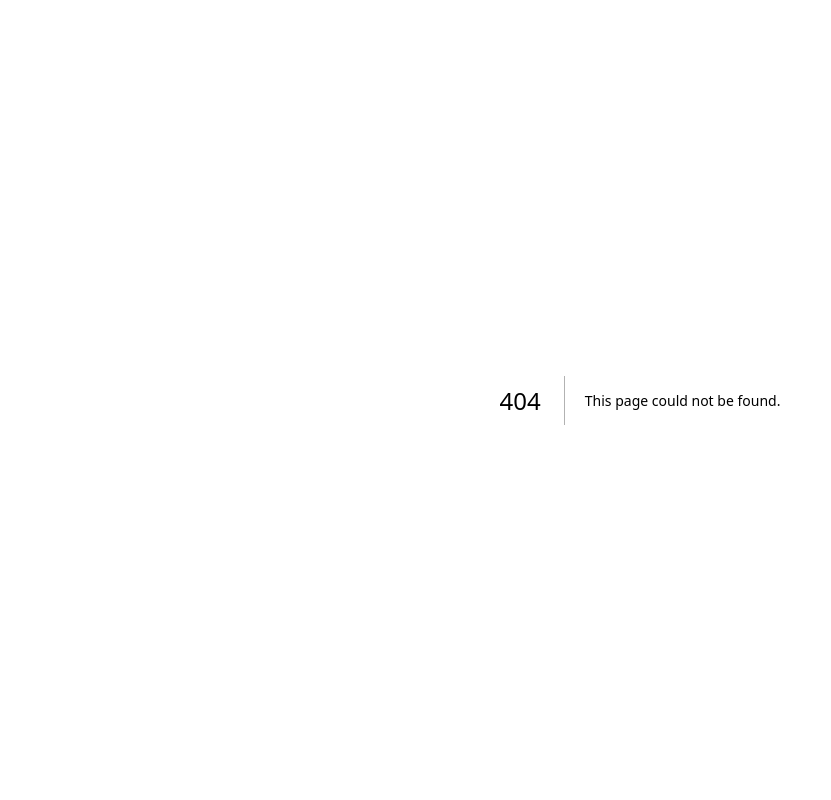
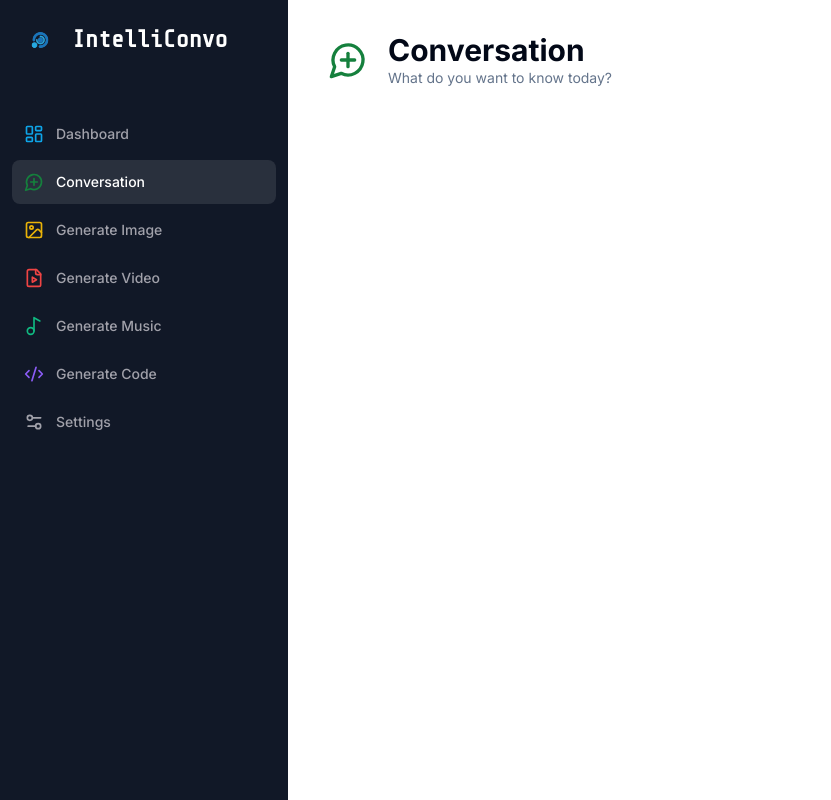
Before and after one commit to vectorNull/intelliconvo, a Next.js app: page /conversation in a window 1280 px wide. Before the commit this address had no page. Shown: the whole page, without its empty margins (0-831 px from the left). Built offline with nearby package versions, Linux system fonts and the light colour scheme.

Commit message:
Completed heading for conversation component

```diff
--- /dev/null
+++ b/app/(dashboard)/(routes)/conversation/page.tsx
@@ -0,0 +1,21 @@
+import Heading from '@/components/heading'
+import { MessageCirclePlus } from 'lucide-react'
+
+const ConversationPage = () => {
+  return (
+    <div>
+      <Heading
+        title='Conversation'
+        description='What do you want to know today?'
+        icon={MessageCirclePlus}
+        iconColor='text-green-700'
+        bgcolor='text-green-700/30'
+      />
+      <div className='px-4 lg:px-8'>
+
+      </div>
+    </div>
+  )
+}
+
+export default ConversationPage
--- /dev/null
+++ b/components/heading.tsx
@@ -0,0 +1,36 @@
+import { cn } from "@/lib/utils";
+import { LucideIcon } from "lucide-react";
+
+interface HeadingProps {
+  title: string;
+  description: string;
+  icon: LucideIcon;
+  iconColor: string;
+  bgcolor: string;
+}
+
+const Heading = ({
+  title,
+  description,
+  icon: Icon,
+  iconColor,
+  bgcolor
+}: HeadingProps) => {
+  return (
+    <div className="px-4 lg:px-8 flex items-center gap-x-3 mb-8">
+      <div className={cn("p-2 w-fit rounded-md", bgcolor)}>
+        <Icon className={cn("h-10 w-10", iconColor)} />
+      </div>
+      <div>
+        <h2 className="text-3xl font-bold">
+          {title}
+        </h2>
+        <p className="text-sm text-muted-foreground">
+          {description}
+        </p>
+      </div>
+    </div>
+  )
+}
+
+export default Heading
```
